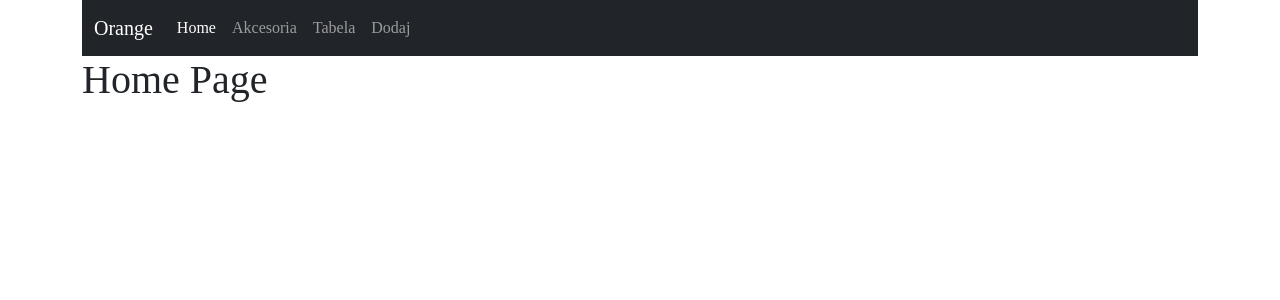
After one commit to ProSwiety/Orange, a Django app: page / in a window 1280 px wide. The commit adds this page. Shown: the top 300 px of the page. Run offline with Django 4.2, Linux system fonts and the light colour scheme; some libraries are stand-ins or nearby versions.

Commit message:
home page

```diff
--- a/work_site/templates/base.html
+++ b/work_site/templates/base.html
@@ -16,14 +16,14 @@
 <div class="container">
     <nav class="navbar navbar-expand-lg navbar-dark bg-dark">
       <div class="container-fluid">
-        <a class="navbar-brand" href="#">Orange</a>
+        <a class="navbar-brand" href="{% url 'home' %}">Orange</a>
         <button class="navbar-toggler" type="button" data-bs-toggle="collapse" data-bs-target="#navbarNav" aria-controls="navbarNav" aria-expanded="false" aria-label="Toggle navigation">
           <span class="navbar-toggler-icon"></span>
         </button>
         <div class="collapse navbar-collapse" id="navbarNav">
           <ul class="navbar-nav">
             <li class="nav-item">
-              <a class="nav-link active" aria-current="page" href="#">Home</a>
+              <a class="nav-link active" aria-current="page" href="{% url 'home' %}">Home</a>
             </li>
             <li class="nav-item">
               <a class="nav-link" href="{% url 'myapp:inw' %}">Akcesoria</a>
@@ -39,9 +39,11 @@
       </div>
     </nav>
 </div>
+<div class="container">
     {% block content %}
 
     {% endblock %}
+</div>
 
 </body>
 </html>
--- /dev/null
+++ b/work_site/templates/home.html
@@ -0,0 +1,7 @@
+{% extends 'base.html' %}
+
+{% block content %}
+
+<h1>Home Page</h1>
+
+{% endblock %}
--- a/work_site/work_site/urls.py
+++ b/work_site/work_site/urls.py
@@ -15,8 +15,10 @@ Including another URLconf
 """
 from django.contrib import admin
 from django.urls import path,include
+from .views import HomeView
 
 urlpatterns = [
     path('admin/', admin.site.urls),
-    path('inw/', include('inw.urls'))
+    path('inw/', include('inw.urls')),
+    path('', HomeView.as_view(), name='home')
 ]
--- /dev/null
+++ b/work_site/work_site/views.py
@@ -0,0 +1,5 @@
+from django.views.generic import TemplateView
+from django.shortcuts import render
+
+class HomeView(TemplateView):
+    template_name = 'home.html'
```
